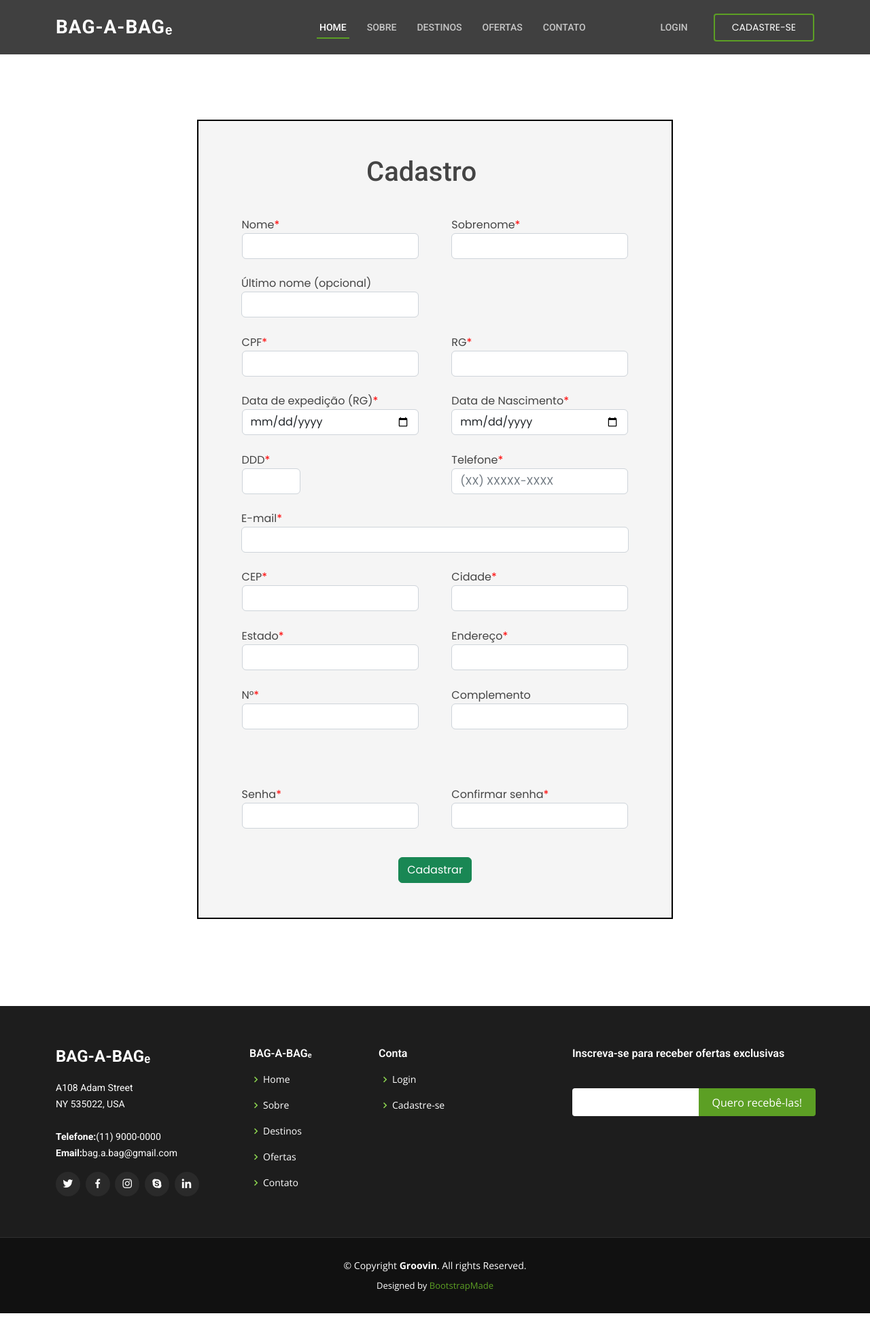
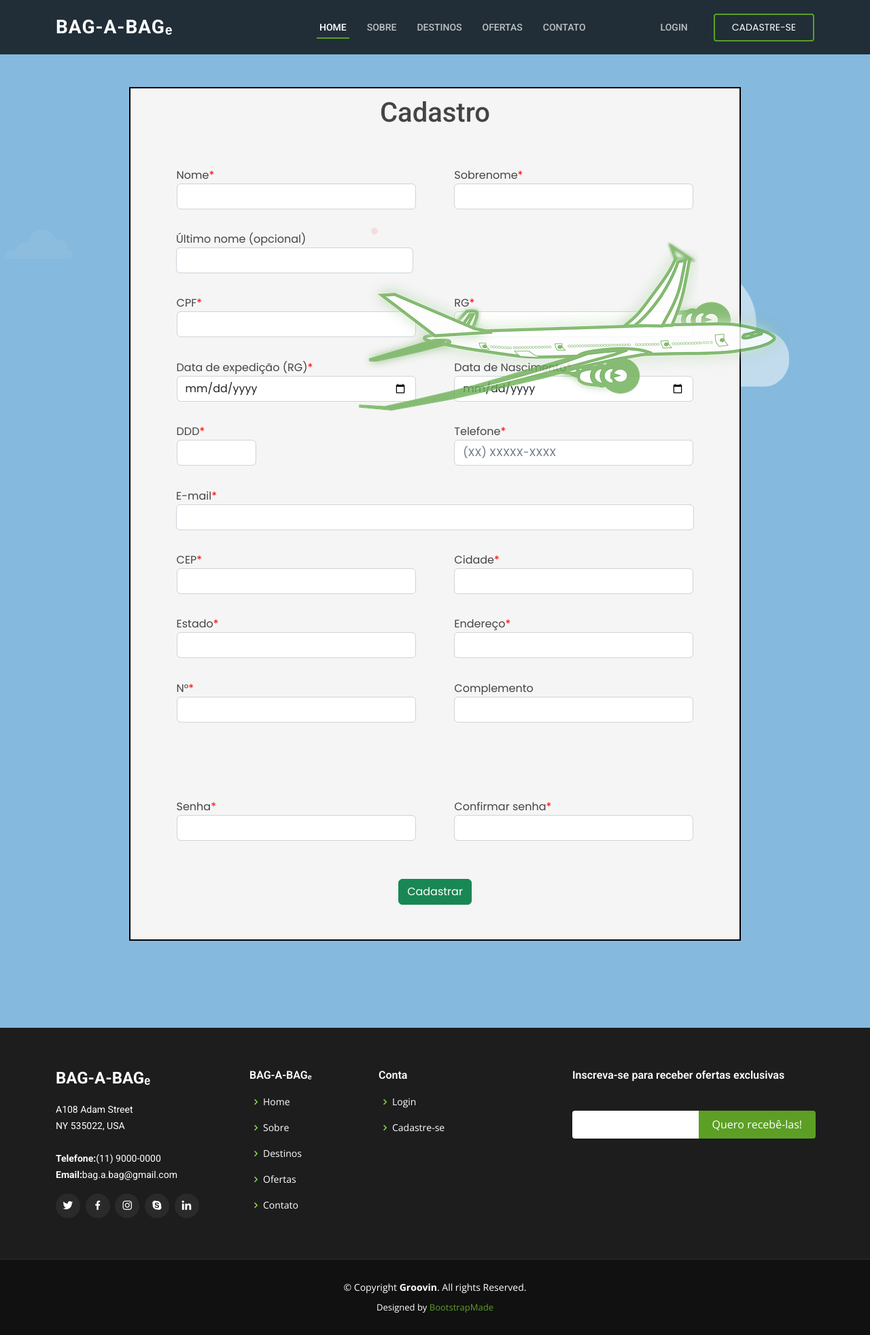
Before and after one commit to gustavinxd/bag-a-bagV2, a PHP site: page /pages/cadastro.html in a window 1280 px wide. Shown: the whole page at 68% size. Before the commit the page ends 1932 px from the top, so only its background shows below. Run offline with PHP 8.4, Linux system fonts and the light colour scheme.

Commit message:
Tela cadastro (estilizando fundo)

```diff
--- a/assets/css/cadastro/cadastro.css
+++ b/assets/css/cadastro/cadastro.css
@@ -41,6 +41,184 @@ body {
     font-family: "Roboto", sans-serif;
   }
 
+  html,
+body {
+  background-color: #85b9dd;
+  margin: 0;
+  padding: 0;
+  width: 100%;
+  height: 100%;
+}
+
+* {
+  position: relative;
+}
+
+.frame {
+  width: 500px;
+  height: auto;
+  margin: 15% auto 0;
+  position: absolute;
+  width: 100%;
+}
+
+svg {
+  max-width: 100%;
+  height: auto;
+  display: block;
+}
+
+.light {
+    width: 10px;
+    height: 10px;
+    background: red;
+    border-radius: 50%;
+       bottom: 295px;
+    position: absolute;
+    z-index: 10;
+    left: 20px;
+    animation: light 800ms ease-in-out 0s infinite alternate;
+  }
+  .cloud2 {
+    position: absolute;
+    top: 0px;
+    right: -500px;
+    opacity: .8;
+     animation: cloud 10s linear 0s infinite reverse;
+    z-index: 99;
+  }
+  @keyframes light {
+    0% {opacity: 0;}
+    100% {opacity: 1;}
+  }
+  @keyframes cloud {
+    from {right:-500px;}
+    to {right: 102%;}
+  }
+/**
+ * Clouds
+ */
+.clouds {
+  position: absolute;
+  top: 0;
+  left: 0;
+  right: 0;
+  bottom: 0;
+  overflow: hidden;
+  transform: translateZ(0);
+}
+
+.cloud {
+  position: absolute;
+  top: 20%;
+  width: 300px;
+  right: 0;
+  opacity: 1;
+}
+
+.cloud.front {
+  z-index: 9;
+}
+
+.cloud.distant {
+  z-index: 1;
+}
+
+.cloud.background {
+  z-index: 1;
+}
+
+/*Cloud Sizing*/
+.cloud.smaller {
+  margin-right: 400px;
+  width: 100px;
+  margin-top: 50px;
+}
+
+.cloud.small {
+  margin-right: 200px;
+  width: 150px;
+}
+
+.cloud.big {
+  width: 500px;
+  margin-top: 50px;
+  margin-right: 150px;
+}
+
+.cloud.massive {
+  width: 600px;
+  margin-top: 20px;
+  margin-right: 0px;
+}
+
+
+/*Cloud: Animation*/
+.cloud {
+  -webkit-animation-name: cloud-movement;
+  -webkit-animation-timing-function: linear;
+  -webkit-animation-direction: forwards;
+  -webkit-animation-iteration-count: infinite;
+  -webkit-animation-duration: 8s;
+
+  -moz-animation-name: cloud-movement;
+  -moz-animation-timing-function: linear;
+  -moz-animation-direction: forwards;
+  -moz-animation-iteration-count: infinite;
+  -moz-animation-duration: 8s;
+
+  animation-name: cloud-movement;
+  animation-timing-function: linear;
+  animation-direction: forwards;
+  animation-iteration-count: infinite;
+  animation-duration: 8s;
+}
+
+.slow {
+  -webkit-animation-duration: 9.2s;
+  -moz-animation-duration: 9.2s;
+  animation-duration: 9.2s;
+}
+
+.slower {
+  -webkit-animation-duration: 11.2s;
+  -moz-animation-duration: 11.2s;
+  animation-duration: 11.2s;
+}
+
+.slowest {
+  -webkit-animation-duration: 13.5s;
+  -moz-animation-duration: 13.5s;
+  animation-duration: 13.5s;
+}
+
+.super-slow {
+  -webkit-animation-duration: 20.5s;
+  -moz-animation-duration: 20.5s;
+  animation-duration: 20.5s;
+}
+
+@-webkit-keyframes cloud-movement {
+  0% {
+    opacity: 0.1;
+    -webkit-transform: translateX(300px);
+    -moz-transform: translateX(300px);
+    transform: translateX(300px);
+  }
+  10% {
+
+    opacity: 0.7;
+  }
+  90% {
+    opacity: 0;
+  }
+  100% {
+    opacity: 0;
+    -webkit-transform: translateX(-1000px);
+    -moz-transform: translateX(-1000px);
+    transform: translateX(-1000px);
+  }
+}
   /*--------------------------------------------------------------
   # Back to top button
   --------------------------------------------------------------*/
@@ -392,7 +570,7 @@ body {
   /*--------------------------------------------------------------
   # cadastro
   --------------------------------------------------------------*/
-  input, label .main-container{
+input, label .main-container{
     display: block;
 }
 
@@ -402,12 +580,14 @@ body {
     margin-bottom: 10%;
     padding: 4%;
     font-family: 'Poppins', sans-serif;
-    width: 700px;
+    width: 900px;
     margin: auto;
+    position: ;
 }
 h1{
+  text-align:center;
+  margin-top: -5%;
   margin-bottom: 5%;
-  margin-left: 33%;
 }
 .required:after {
   content: "*";
@@ -429,7 +609,7 @@ h1{
 
 @media screen and (min-width: 1024px) {
   .main-container{
-      margin-top: -5%;
+      margin-top: 10%;
       margin-bottom: 10%;
   }
 }
@@ -448,6 +628,7 @@ form{
     text-align: center;
     margin-top: 5%;
 }
+
   /*--------------------------------------------------------------
   # Footer
   --------------------------------------------------------------*/
--- a/pages/cadastro.html
+++ b/pages/cadastro.html
@@ -35,14 +35,9 @@
   * Author: BootstrapMade.com
   * License: https://bootstrapmade.com/license/
   ======================================================== -->
-  <script type="text/javascript"> //js para o número de telefone, adicionar parenteses e traço
+  <script type="text/javascript"> //js para o número de telefone, adicionar traço
     function mascara(telefone){
-        if(telefone.value.length == 0)
-            telefone.value = '(' + telefone.value; //quando começamos a digitar, o script irá inserir um parênteses no começo do campo.
-        if(telefone.value.length == 3)
-            telefone.value = telefone.value + ') '; //quando o campo já tiver 3 caracteres (um parênteses e 2 números) o script irá inserir mais um parênteses, fechando assim o código de área.
-
-        if(telefone.value.length == 10)
+        if(telefone.value.length == 4)
             telefone.value = telefone.value + '-'; //quando o campo já tiver 8 caracteres, o script irá inserir um tracinho, para melhor visualização do telefone.
     }
     </script>
@@ -50,7 +45,54 @@
 </head>
 
 <body>
+  <div class="frame">
+    <div class="cloud2 cloud1">
+        <div class="light"></div>
+      <img  src="/assets/img/airliner-g8dca284ec_640.png" /></div>
+    </div>
+</div>
+    <div class="clouds">
 
+    <svg version="1.1" xmlns="http://www.w3.org/2000/svg" xmlns:xlink="http://www.w3.org/1999/xlink" x="0px" y="0px" width="762px"
+    height="331px" viewBox="0 0 762 331" enable-background="new 0 0 762 331" xml:space="preserve" class="cloud big front slowest">
+    <path fill="#FFFFFF" d="M715.394,228h-16.595c0.79-5.219,1.201-10.562,1.201-16c0-58.542-47.458-106-106-106
+    c-8.198,0-16.178,0.932-23.841,2.693C548.279,45.434,488.199,0,417.5,0c-84.827,0-154.374,65.401-160.98,148.529
+    C245.15,143.684,232.639,141,219.5,141c-49.667,0-90.381,38.315-94.204,87H46.607C20.866,228,0,251.058,0,279.5
+    S20.866,331,46.607,331h668.787C741.133,331,762,307.942,762,279.5S741.133,228,715.394,228z"/>
+    </svg>
+    <svg version="1.1" xmlns="http://www.w3.org/2000/svg" xmlns:xlink="http://www.w3.org/1999/xlink" x="0px" y="0px" width="762px"
+    height="331px" viewBox="0 0 762 331" enable-background="new 0 0 762 331" xml:space="preserve" class="cloud distant smaller">
+    <path fill="#FFFFFF" d="M715.394,228h-16.595c0.79-5.219,1.201-10.562,1.201-16c0-58.542-47.458-106-106-106
+    c-8.198,0-16.178,0.932-23.841,2.693C548.279,45.434,488.199,0,417.5,0c-84.827,0-154.374,65.401-160.98,148.529
+    C245.15,143.684,232.639,141,219.5,141c-49.667,0-90.381,38.315-94.204,87H46.607C20.866,228,0,251.058,0,279.5
+    S20.866,331,46.607,331h668.787C741.133,331,762,307.942,762,279.5S741.133,228,715.394,228z"/>
+    </svg>
+
+    <svg version="1.1" xmlns="http://www.w3.org/2000/svg" xmlns:xlink="http://www.w3.org/1999/xlink" x="0px" y="0px" width="762px"
+    height="331px" viewBox="0 0 762 331" enable-background="new 0 0 762 331" xml:space="preserve" class="cloud small slow">
+    <path fill="#FFFFFF" d="M715.394,228h-16.595c0.79-5.219,1.201-10.562,1.201-16c0-58.542-47.458-106-106-106
+    c-8.198,0-16.178,0.932-23.841,2.693C548.279,45.434,488.199,0,417.5,0c-84.827,0-154.374,65.401-160.98,148.529
+    C245.15,143.684,232.639,141,219.5,141c-49.667,0-90.381,38.315-94.204,87H46.607C20.866,228,0,251.058,0,279.5
+    S20.866,331,46.607,331h668.787C741.133,331,762,307.942,762,279.5S741.133,228,715.394,228z"/>
+    </svg>
+
+    <svg version="1.1" xmlns="http://www.w3.org/2000/svg" xmlns:xlink="http://www.w3.org/1999/xlink" x="0px" y="0px" width="762px"
+    height="331px" viewBox="0 0 762 331" enable-background="new 0 0 762 331" xml:space="preserve" class="cloud distant super-slow massive">
+    <path fill="#FFFFFF" d="M715.394,228h-16.595c0.79-5.219,1.201-10.562,1.201-16c0-58.542-47.458-106-106-106
+    c-8.198,0-16.178,0.932-23.841,2.693C548.279,45.434,488.199,0,417.5,0c-84.827,0-154.374,65.401-160.98,148.529
+    C245.15,143.684,232.639,141,219.5,141c-49.667,0-90.381,38.315-94.204,87H46.607C20.866,228,0,251.058,0,279.5
+    S20.866,331,46.607,331h668.787C741.133,331,762,307.942,762,279.5S741.133,228,715.394,228z"/>
+    </svg>
+
+    <svg version="1.1" xmlns="http://www.w3.org/2000/svg" xmlns:xlink="http://www.w3.org/1999/xlink" x="0px" y="0px" width="762px"
+    height="331px" viewBox="0 0 762 331" enable-background="new 0 0 762 331" xml:space="preserve" class="cloud slower">
+    <path fill="#FFFFFF" d="M715.394,228h-16.595c0.79-5.219,1.201-10.562,1.201-16c0-58.542-47.458-106-106-106
+    c-8.198,0-16.178,0.932-23.841,2.693C548.279,45.434,488.199,0,417.5,0c-84.827,0-154.374,65.401-160.98,148.529
+    C245.15,143.684,232.639,141,219.5,141c-49.667,0-90.381,38.315-94.204,87H46.607C20.866,228,0,251.058,0,279.5
+    S20.866,331,46.607,331h668.787C741.133,331,762,307.942,762,279.5S741.133,228,715.394,228z"/>
+    </svg>
+
+    </div>
   <!-- ======= Header ======= -->
   <header id="header" class="fixed-top d-flex align-items-center">
     <div class="container d-flex align-items-center justify-content-between">
@@ -182,7 +224,7 @@
             </div>
           </div>
             <div class="full-box">
-              <button type="button" class="btn btn-success">Cadastrar</button>
+              <button type="button" id = "cadastrar" class="btn btn-success" a href="#">Cadastrar</button>
             </div>
       </form>
     </main>
```
Also changed, not shown: assets/img/airliner-g8dca284ec_640.png (added).
